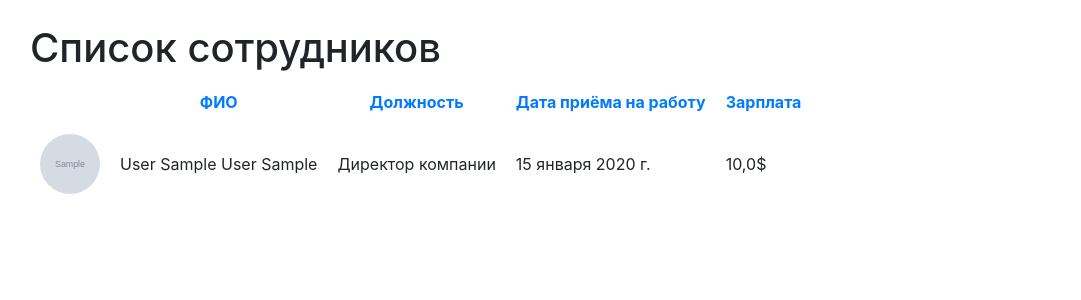
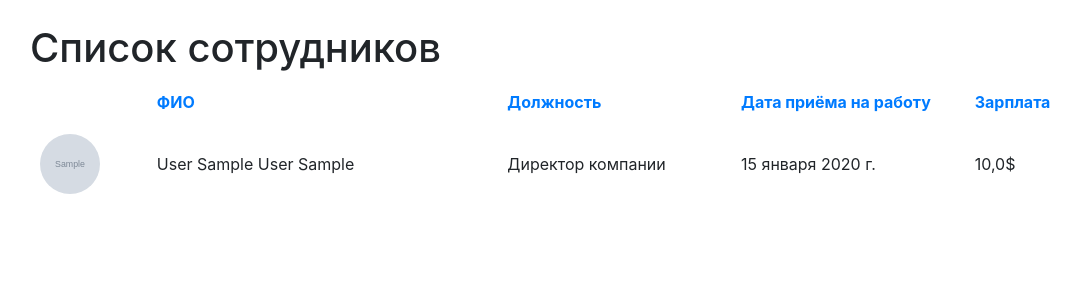
Before and after one commit to KillReal01/Django-project, a Django app: page /employee in a window 1280 px wide. Shown: the part 73-373 px from the top of the page, without its empty margins (55-1136 px from the left). Run offline with Django 4.2, Linux system fonts and the light colour scheme; tables that the repository leaves empty hold one stand-in row (values such as "Sample post"); grey boxes marked "Sample" are stand-in pictures.

Commit message:
Update style.css

```diff
--- a/new/web/main/static/main/css/style.css
+++ b/new/web/main/static/main/css/style.css
@@ -1,7 +1,33 @@
+table {
+  table-layout: fixed;
+  width: 100%;
+}
+
 thead{
 font-weight: bold;
-text-align: center;
+text-align: left;
 }
+
+thead td:nth-child(1) {
+  width: 10%;
+}
+
+thead td:nth-child(2) {
+  width: 30%;
+}
+
+thead td:nth-child(3) {
+  width: 20%;
+}
+
+thead td:nth-child(4) {
+  width: 20%;
+}
+
+thead td:nth-child(5) {
+  width: 15%;
+}
+
 
 tbody tr{
 text-align: left;
```
